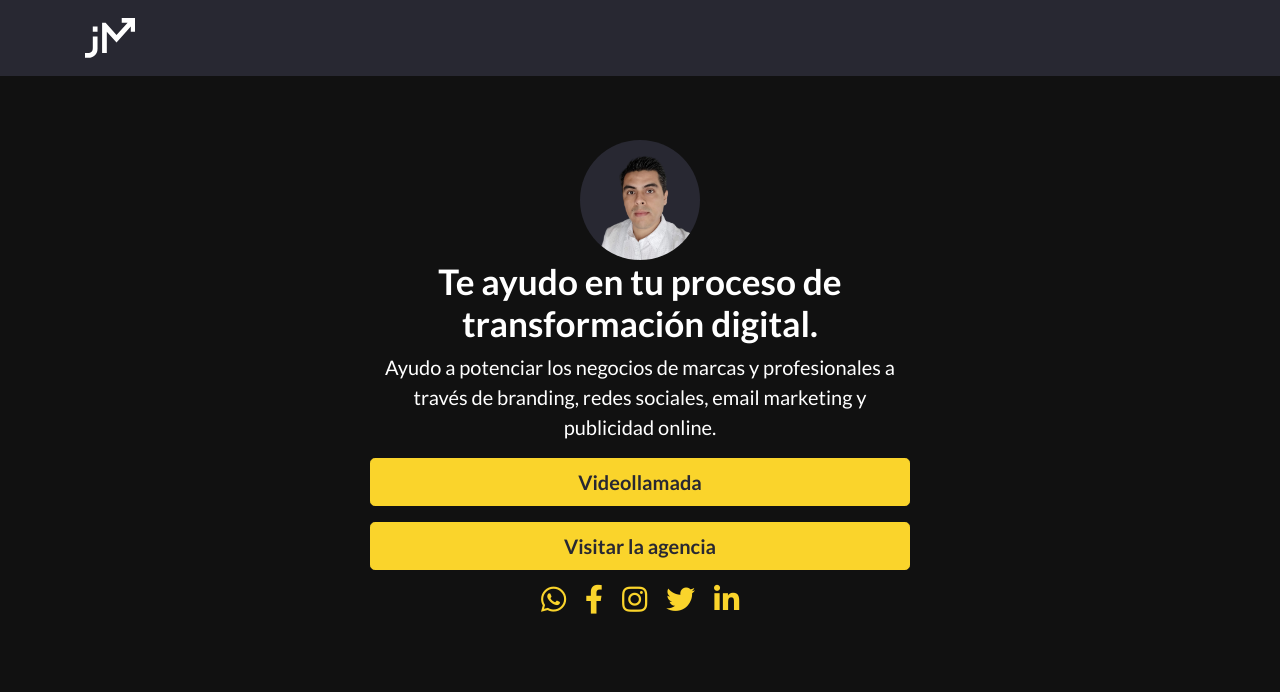
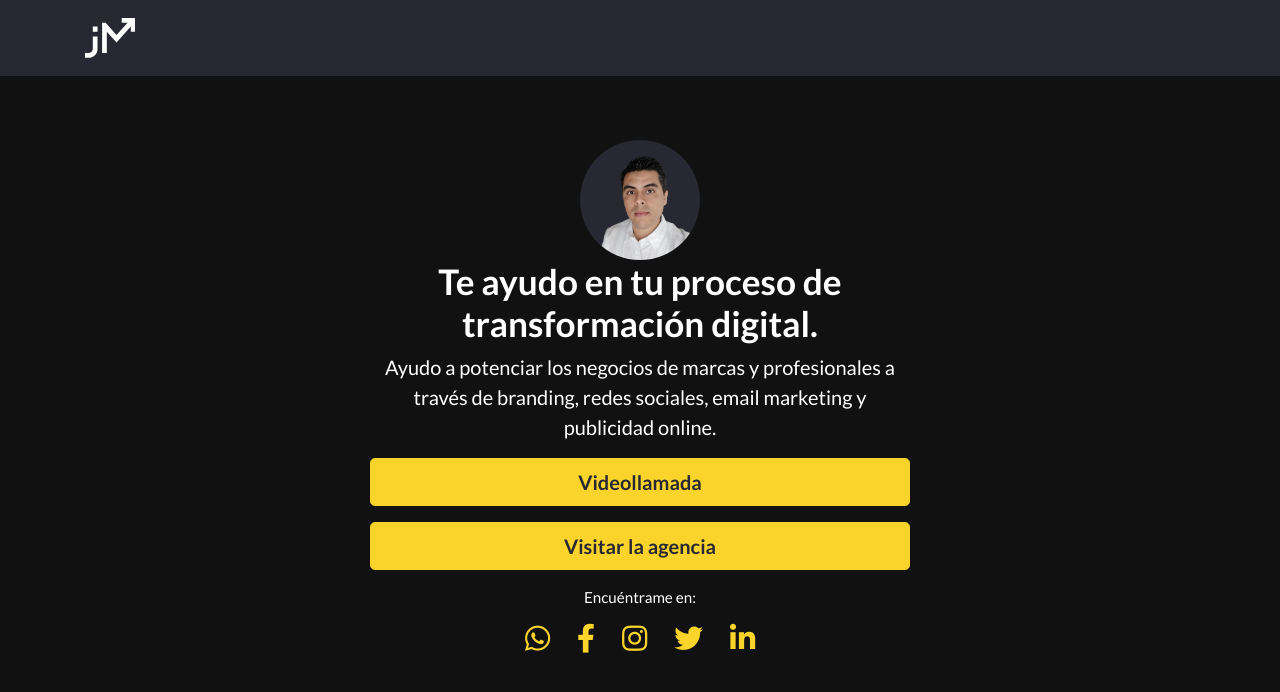
Before and after one commit to jmaldonadopolo/LandingJAMP, a plain HTML site: page index.html in a window 1280 px wide. Drawn offline with nearby package versions, Linux system fonts and the light colour scheme.

Commit message:
mejoras landing

```diff
--- a/index.html
+++ b/index.html
@@ -74,15 +74,16 @@
 					<p>
 						<a class="btn btn-lg btn-block __btnHeader" href="http://bitly.com/webmenta" target="_blank">Visitar la agencia</a>
 					</p>
+					<p>Encuéntrame en:</p>
 					<div class="__Social">
 						<a href="http://bitly.com/wspmenta
-							" target="_blank"><i class="fab fa-whatsapp mr-3"></i></a>
+							" target="_blank"><i class="fab fa-whatsapp mr-4"></i></a>
 						<a href="https://www.facebook.com/juanmaldonadopolo/" target="_blank"><i
-								class="fab fa-facebook-f mr-3"></i></a>
+								class="fab fa-facebook-f mr-4"></i></a>
 						<a href="https://www.instagram.com/jmaldonadopolo/" target="_blank"><i
-								class="fab fa-instagram mr-3"></i></a>
+								class="fab fa-instagram mr-4"></i></a>
 						<a href="https://www.twitter.com/jmaldonadopolo" target="_blank"><i
-								class="fab fa-twitter mr-3"></i></a>
+								class="fab fa-twitter mr-4"></i></a>
 						<a href="https://www.linkedin.com/in/juanadolfomaldonadopolo
 												" target="_blank"><i class="fab fa-linkedin-in"></i></a>
 					</div>
```
